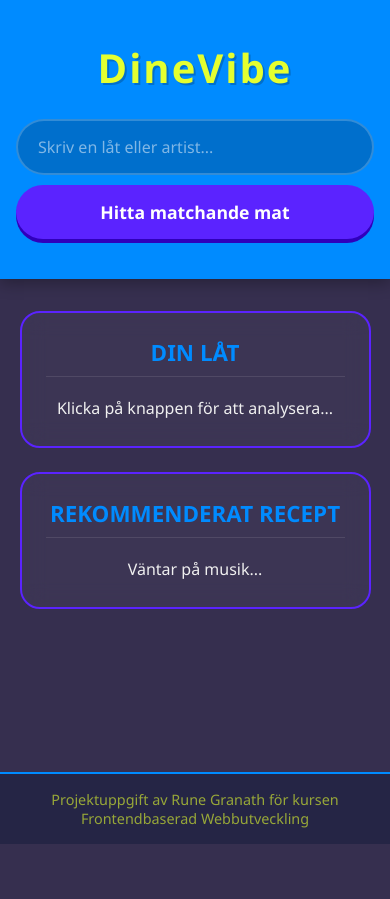
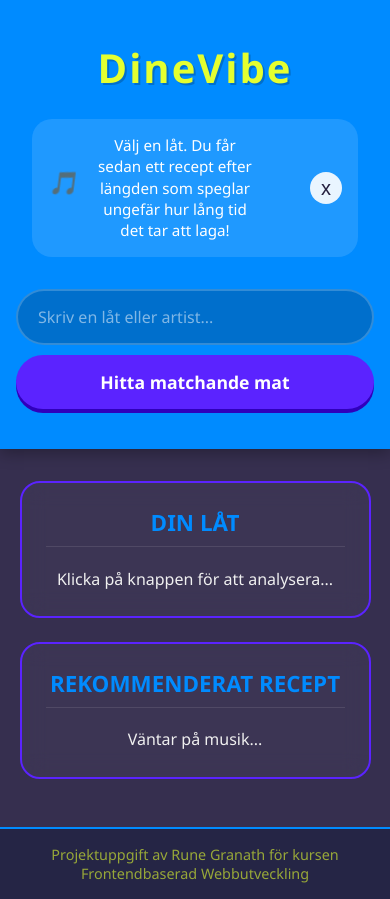
Before and after one commit to runegranath/Projekt-FB-W, a website built with Vite: page index.html in a window 390 px wide. Before the commit the page ends 844 px from the top, so only its background shows below. Built offline with nearby package versions, Linux system fonts and the light colour scheme.

Commit message:
lagt till introbox med animationer och förklaring/instruktioner för sidan

```diff
--- a/index.html
+++ b/index.html
@@ -11,6 +11,24 @@
 <body>
   <header>
     <h1>DineVibe</h1>
+
+    <div class="intro-message">
+      <span class="intro-icon intro-icon--music">🎵</span>
+
+      <p>
+        Välj en låt. Du får sedan ett recept efter längden som speglar
+        ungefär hur lång tid det tar att laga!
+      </p>
+
+      <span class="intro-icon intro-icon--food">
+        🍽️
+      </span>
+
+      <button class="intro-close" id="intro-close" type="button">
+        x
+      </button>
+    </div>
+
     <div class="search-group">
       <input type="text" id="song-input" placeholder="Skriv en låt eller artist...">
       <button id="match-btn">Hitta matchande mat</button>
@@ -31,6 +49,7 @@
   </main>
   <footer>Projektuppgift av Rune Granath för kursen Frontendbaserad Webbutveckling</footer>
   <script type="module" src="/src/main.js"></script>
+
 </body>
 
 </html>
--- a/src/_layout.scss
+++ b/src/_layout.scss
@@ -304,3 +304,168 @@ footer {
     font-size: 2rem;
   }
 }
+
+.intro-message {
+  display: grid;
+  grid-template-columns: 2rem minmax(0, 1fr) 2rem 2rem;
+  align-items: center;
+  gap: 1rem;
+
+  width: min(780px, calc(100% - 2rem));
+  margin: 0 auto 2rem;
+  padding: 1.25rem 1.5rem;
+
+  border-radius: 1.25rem;
+  background: rgb(255 255 255 / 12%);
+  color: #fff;
+
+  animation: intro-arrive 600ms ease both;
+
+  p {
+    margin: 0;
+    text-align: center;
+    line-height: 1.4;
+  }
+}
+
+.intro-icon {
+  display: grid;
+  width: 2rem;
+  height: 2rem;
+  place-items: center;
+
+  font-size: 1.5rem;
+  line-height: 1;
+  transform-origin: center;
+}
+
+.intro-icon--music {
+  animation: music-bounce 1.4s ease-in-out infinite;
+}
+
+.intro-icon--food {
+  font-size: 1.4rem;
+  animation: plate-wiggle 1.6s ease-in-out infinite;
+}
+
+.intro-close {
+  display: grid;
+  width: 2rem;
+  height: 2rem;
+  padding: 0;
+  place-items: center;
+
+  border: 0;
+  border-radius: 50%;
+  background: rgb(255 255 255 / 90%);
+  color: #25203f;
+
+  font-family: Arial, sans-serif;
+  font-size: 1.25rem;
+  line-height: 1;
+
+  cursor: pointer;
+  position: relative;
+  z-index: 2;
+
+  transition:
+    transform 150ms ease,
+    background-color 150ms ease;
+
+  &:hover {
+    transform: scale(1.1);
+    background-color: #fff;
+  }
+
+  &:focus-visible {
+    outline: 3px solid $bright-yellow;
+    outline-offset: 3px;
+  }
+}
+
+.intro-message--closing {
+  pointer-events: none;
+  animation: intro-leave 350ms ease forwards;
+}
+
+@keyframes intro-arrive {
+  from {
+    opacity: 0;
+    transform: translateY(-18px);
+  }
+
+  to {
+    opacity: 1;
+    transform: translateY(0);
+  }
+}
+
+@keyframes intro-leave {
+  from {
+    opacity: 1;
+    transform: translateY(0) scale(1);
+  }
+
+  to {
+    opacity: 0;
+    transform: translateY(-14px) scale(0.97);
+  }
+}
+
+@keyframes music-bounce {
+  0%,
+  100% {
+    transform: rotate(-8deg) translateY(0);
+  }
+
+  50% {
+    transform: rotate(8deg) translateY(-6px);
+  }
+}
+
+@keyframes plate-wiggle {
+  0%,
+  100% {
+    transform: rotate(0deg) translateY(0);
+  }
+
+  25% {
+    transform: rotate(-7deg) translateY(-3px);
+  }
+
+  50% {
+    transform: rotate(0deg) translateY(-6px);
+  }
+
+  75% {
+    transform: rotate(7deg) translateY(-3px);
+  }
+}
+
+@media (max-width: 600px) {
+  .intro-message {
+    position: relative;
+    grid-template-columns: 2rem minmax(0, 1fr) 2rem;
+    gap: 0.75rem;
+    padding: 1rem 3.5rem 1rem 1rem;
+
+    p {
+      font-size: 0.95rem;
+    }
+  }
+
+  .intro-icon--food {
+    display: none;
+  }
+
+  .intro-close {
+    position: absolute;
+    top: 50%;
+    right: 1rem;
+    transform: translateY(-50%);
+
+    &:hover {
+      transform: translateY(-50%) scale(1.1);
+    }
+  }
+}
--- a/src/main.js
+++ b/src/main.js
@@ -9,6 +9,23 @@ const SPOT_SECRET = keys.SPOT_SECRET;
 const matchBtn = document.getElementById("match-btn");
 const trackContainer = document.getElementById("track-container");
 const recipeContainer = document.getElementById("recipe-container");
+
+document.addEventListener("DOMContentLoaded", () => {
+  const introMessage = document.querySelector(".intro-message");
+  const introCloseButton = document.querySelector(".intro-close");
+
+  introCloseButton.addEventListener("click", () => {
+    introMessage.classList.add("intro-message--closing");
+
+    introMessage.addEventListener(
+      "animationend",
+      () => {
+        introMessage.remove();
+      },
+      { once: true },
+    );
+  });
+});
 
 /**
  * Hämtar en access-token från Spotify API med hjälp av Client Credentials Flow.
```
